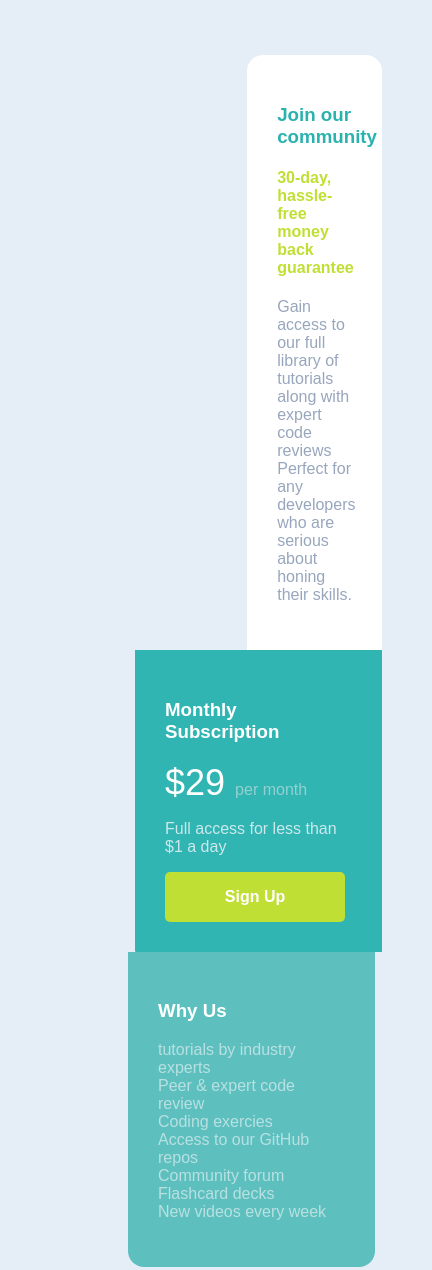
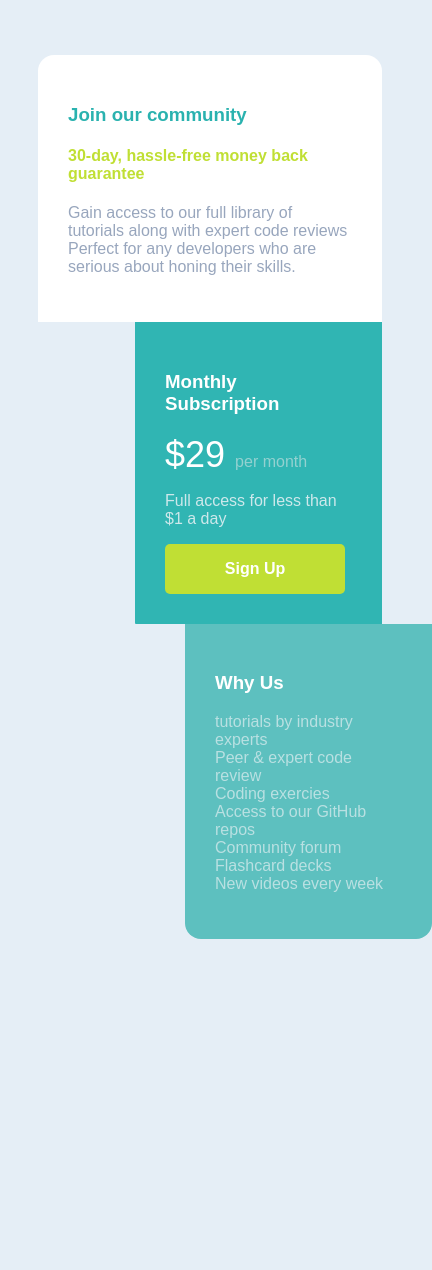
Before and after one commit to vjit1008/joining, a plain HTML site: page index.html in a window 390 px wide. Shown: the whole page, 432 px wide, since content can reach past the window. After the commit the page ends 947 px from the top, so only its background shows below. Drawn offline with Linux system fonts and the light colour scheme.

Commit message:
newUpdate1

```diff
--- a/media.css
+++ b/media.css
@@ -13,7 +13,7 @@
         /* display: block; */
      }
     .main{
-        width: 20%;
+        width: 284px;
         margin-left: ;
         padding: 30px;
 
@@ -25,7 +25,7 @@
         /* flex-direction: column; */
         background-color:hsl(179, 44%, 56%) ;
 
-        margin-left:120px ;
+        margin-left:177px;
         /* border-bottom-left-radius: 0px; */
         border-bottom-right-radius: 16px;
         border-bottom-left-radius: 16px;
```
